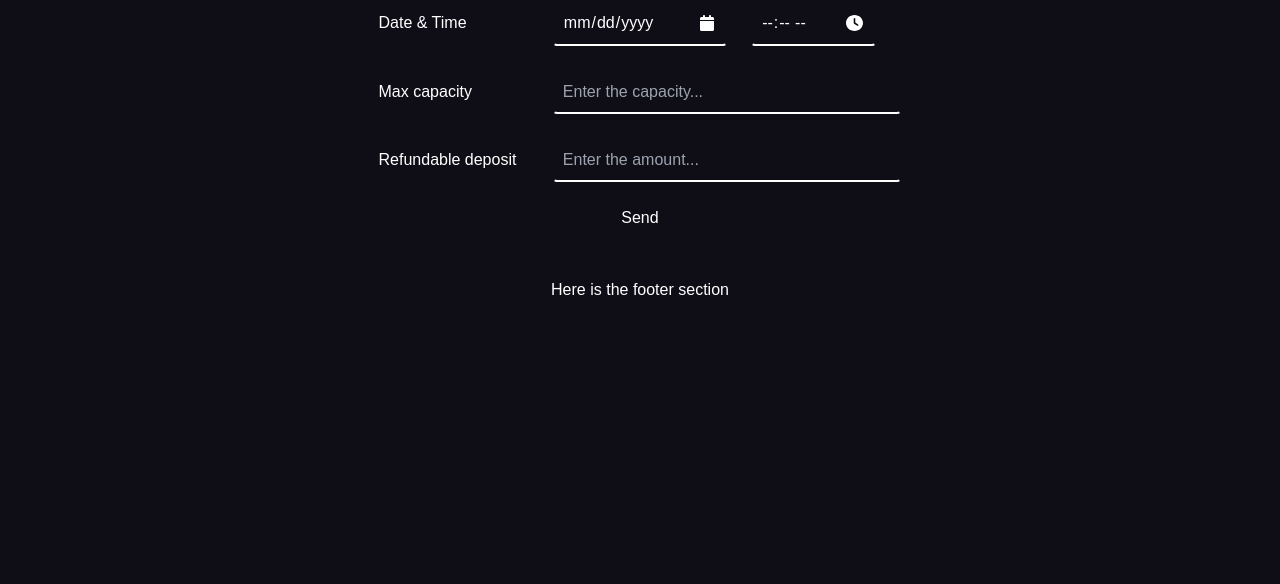
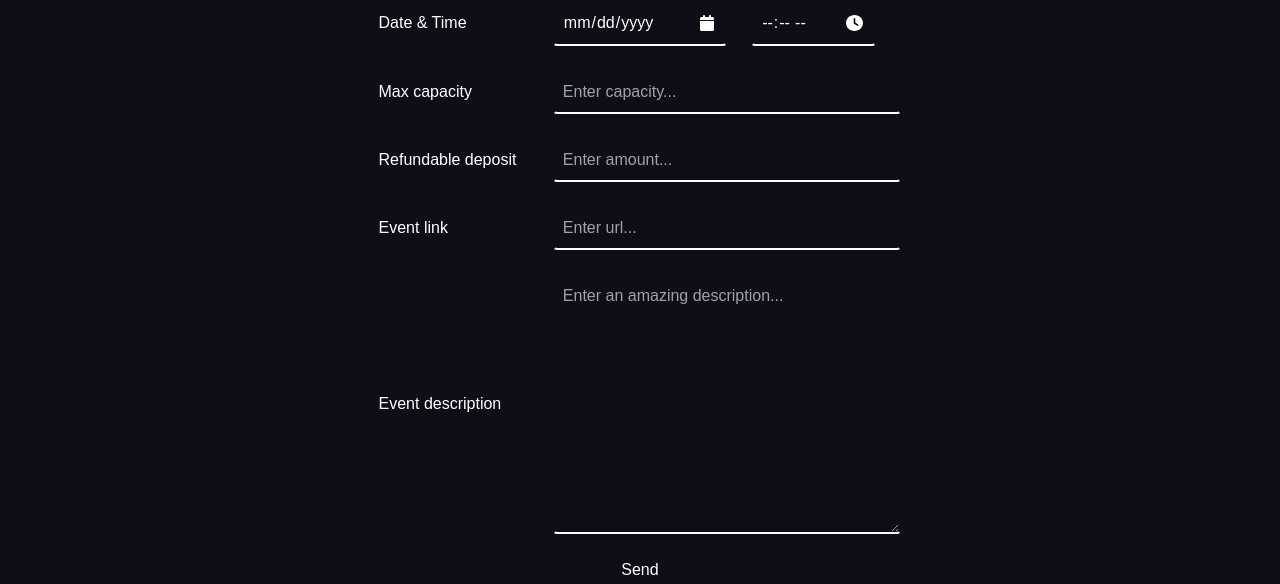
Before and after one commit to WiFoDev/web3-rsvp, a Next.js app in the folder web3-rsvp-front/: page /create-event in a window 1280 px wide. Shown: the part 260-844 px from the top of the page. Before the commit the page ends 800 px from the top, so only its background shows below. Built offline with nearby package versions, Linux system fonts and the light colour scheme; no server answers; what wagmi would draw is missing.

Commit message:
add text area to input component

```diff
--- a/web3-rsvp-front/src/components/UI/Input.tsx
+++ b/web3-rsvp-front/src/components/UI/Input.tsx
@@ -7,6 +7,7 @@ type InputPropTypes = {
   register: UseFormRegister<any>;
   type: string;
   placeholder: string;
+  textArea?: boolean;
 };
 
 export const Input = ({
@@ -15,7 +16,21 @@ export const Input = ({
   id,
   type,
   placeholder,
+  textArea,
 }: InputPropTypes) => {
+  if (textArea)
+    return (
+      <label className="flex items-center">
+        <span className="basis-1/3">{label}</span>
+        <textarea
+          placeholder={placeholder}
+          {...register(id)}
+          className="p-2 transition-all duration-200 bg-transparent border-2 border-b-2 border-transparent rounded outline-none border-b-white focus:border-white basis-2/3"
+          rows={10}
+        />
+      </label>
+    );
+
   return (
     <label className="flex items-center">
       <span className="basis-1/3">{label}</span>
--- a/web3-rsvp-front/src/pages/create-event.tsx
+++ b/web3-rsvp-front/src/pages/create-event.tsx
@@ -49,17 +49,33 @@ const CreateEvent: NextPage = () => {
         <Input
           id="capacity"
           label="Max capacity"
-          placeholder="Enter the capacity..."
+          placeholder="Enter capacity..."
           register={register}
           type="number"
         />
         <Input
           id="refundable"
           label="Refundable deposit"
-          placeholder="Enter the amount..."
+          placeholder="Enter amount..."
           register={register}
           type="number"
         />
+        <Input
+          id="link"
+          label="Event link"
+          placeholder="Enter url..."
+          register={register}
+          type="text"
+        />
+        <Input
+          textArea
+          id="description"
+          label="Event description"
+          placeholder="Enter an amazing description..."
+          register={register}
+          type="text"
+        />
+
         <button>Send</button>
       </form>
     </section>
```
